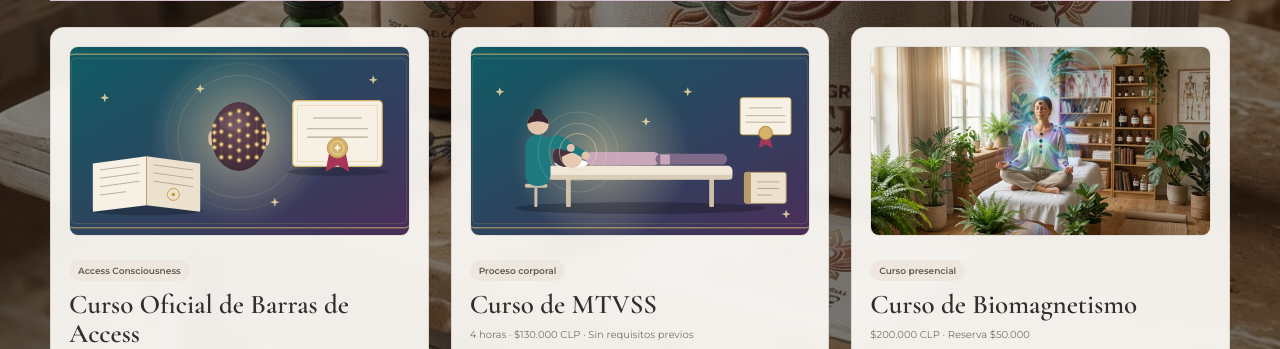
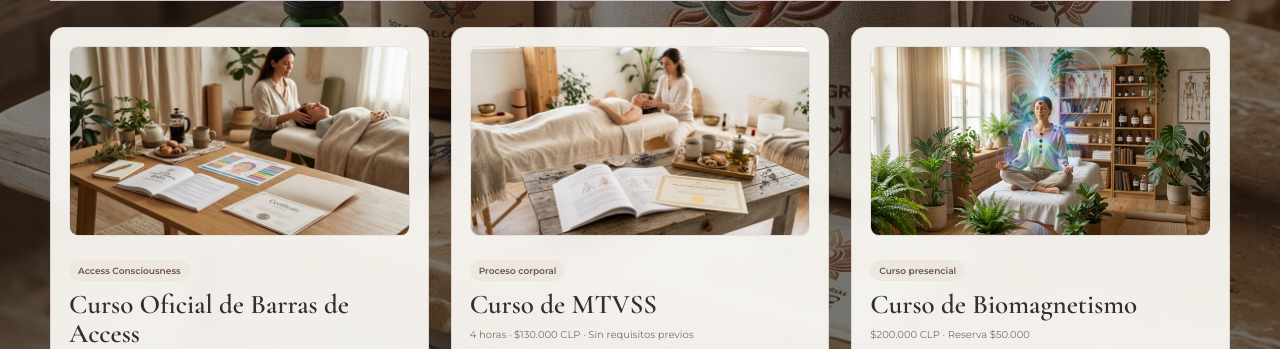
Before and after one commit to juanalonsoparraverdejo/centro-integral-amarte, a plain HTML site: page index.html in a window 1280 px wide. Shown: the part 413-762 px from the top of the page. Drawn offline with nearby package versions, Linux system fonts and the light colour scheme.

Commit message:
Usa las nuevas imágenes en los cursos de Barras de Access y MTVSS
Reemplaza las ilustraciones de ambos cursos por las imágenes con manual, certificado y práctica, y elimina los SVG que ya no se usan.

Co-Authored-By: Claude Sonnet 5.5 <noreply@anthropic.com>
Claude-Session: https://claude.ai/code/session_013d6i7xivSzdqtJcuYkMkct

```diff
--- a/index.html
+++ b/index.html
@@ -135,8 +135,8 @@
     <section class="catalog-intro wrap" id="catalogo"><h1>Centro Holístico Integral Amarte</h1><p>¡Te damos la bienvenida! Este es un espacio de bienestar, aprendizaje y conexión, creado para acompañarte en tu camino.</p></section>
     <section class="offerings wrap" aria-labelledby="offerings-title">
       <div class="offering-group" id="cursos"><div class="reservation-section-heading"><h2 id="offerings-title">Cursos y talleres</h2><span>Consulta próximas fechas e inscripciones</span></div><div class="reservation-grid">
-        <article class="reservation-card"><div><img src="assets/barras-curso.svg" alt="Manual, diploma y mapa de puntos de la cabeza del Curso de Barras de Access" loading="lazy" decoding="async"><span class="course-status">Access Consciousness</span><h3>Curso Oficial de Barras de Access</h3><p class="card-meta">1 día · 10:00 a 19:00 hrs · USD $330</p><p>Formación oficial con certificación internacional. Incluye manual, láminas, diploma, coffee break y prácticas para dar y recibir sesiones. Facilita Daniela Lillo Verdejo. Próxima fecha por coordinar.</p></div><a class="button reservation-button" href="https://wa.me/56956139321?text=Hola%2C%20quisiera%20consultar%20por%20el%20Curso%20Oficial%20de%20Barras%20de%20Access" target="_blank" rel="noopener noreferrer">Consultar aquí</a></article>
-        <article class="reservation-card"><div><img src="assets/mtvss-curso.svg" alt="Práctica del proceso corporal MTVSS en el curso, con manual y diploma" loading="lazy" decoding="async"><span class="course-status">Proceso corporal</span><h3>Curso de MTVSS</h3><p class="card-meta">4 horas · $130.000 CLP · Sin requisitos previos</p><p>Certificación internacional con manual, diploma y coffee break. Incluye prácticas: das dos sesiones y recibes dos. Facilita Daniela Lillo Verdejo.</p></div><a class="button reservation-button" href="https://wa.me/56956139321?text=Hola%2C%20quisiera%20consultar%20por%20el%20Curso%20de%20MTVSS" target="_blank" rel="noopener noreferrer">Consultar aquí</a></article>
+        <article class="reservation-card"><div><img src="assets/curso-barras-access.jpg" alt="Curso de Barras de Access: manual, lámina de puntos y certificado mientras se practica una sesión" loading="lazy" decoding="async"><span class="course-status">Access Consciousness</span><h3>Curso Oficial de Barras de Access</h3><p class="card-meta">1 día · 10:00 a 19:00 hrs · USD $330</p><p>Formación oficial con certificación internacional. Incluye manual, láminas, diploma, coffee break y prácticas para dar y recibir sesiones. Facilita Daniela Lillo Verdejo. Próxima fecha por coordinar.</p></div><a class="button reservation-button" href="https://wa.me/56956139321?text=Hola%2C%20quisiera%20consultar%20por%20el%20Curso%20Oficial%20de%20Barras%20de%20Access" target="_blank" rel="noopener noreferrer">Consultar aquí</a></article>
+        <article class="reservation-card"><div><img src="assets/curso-mtvss-practica.jpg" alt="Curso de MTVSS: manual, diploma y práctica del proceso corporal" loading="lazy" decoding="async"><span class="course-status">Proceso corporal</span><h3>Curso de MTVSS</h3><p class="card-meta">4 horas · $130.000 CLP · Sin requisitos previos</p><p>Certificación internacional con manual, diploma y coffee break. Incluye prácticas: das dos sesiones y recibes dos. Facilita Daniela Lillo Verdejo.</p></div><a class="button reservation-button" href="https://wa.me/56956139321?text=Hola%2C%20quisiera%20consultar%20por%20el%20Curso%20de%20MTVSS" target="_blank" rel="noopener noreferrer">Consultar aquí</a></article>
         <article class="reservation-card"><div><img src="assets/curso-biomagnetismo.jpg" alt="Curso presencial de biomagnetismo" loading="lazy" decoding="async"><span class="course-status">Curso presencial</span><h3>Curso de Biomagnetismo</h3><p class="card-meta">$200.000 CLP · Reserva $50.000</p><p>Incluye libros, lista de rastreo, certificado y acompañamiento. Imparte Judith Alcaino, en Quebec 556, Providencia.</p></div><a class="button reservation-button" href="https://wa.me/56991421385?text=Hola%2C%20quisiera%20consultar%20por%20el%20Curso%20de%20Biomagnetismo" target="_blank" rel="noopener noreferrer">Consultar aquí</a></article>
         <article class="reservation-card"><div><img src="assets/masaje-champi.jpg" alt="Taller de masaje craneal hindú Champi" loading="lazy" decoding="async"><span class="course-status">Taller práctico</span><h3>Taller de Masaje Craneal Hindú “Champi”</h3><p class="card-meta">10:00 a 18:00 hrs · $50.000 CLP · Próxima fecha por confirmar</p><p>Incluye apuntes, aceite preparado y certificado de participación. Facilita Judith Alcaino Ibáñez.</p></div><a class="button reservation-button" href="https://wa.me/56956139321?text=Hola%2C%20quisiera%20consultar%20por%20el%20Taller%20de%20Masaje%20Craneal%20Hindu%20Champi" target="_blank" rel="noopener noreferrer">Consultar aquí</a></article>
       </div></div>
```
Also changed, not shown: assets/barras-curso.svg (deleted), assets/curso-barras-access.jpg (added), assets/curso-mtvss-practica.jpg (added), assets/mtvss-curso.svg (deleted).
